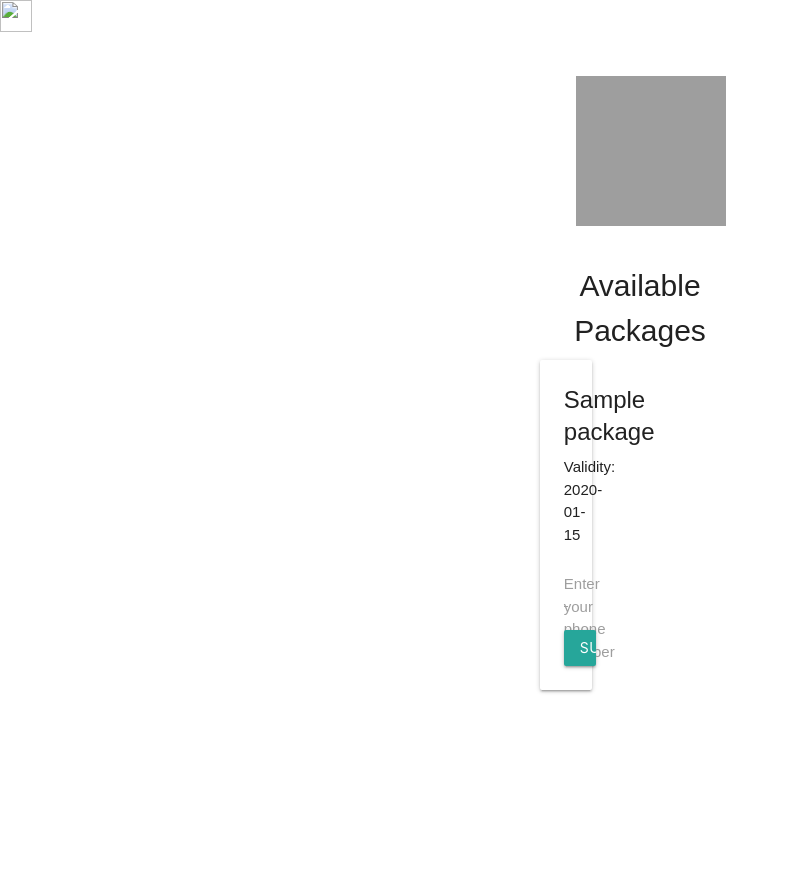
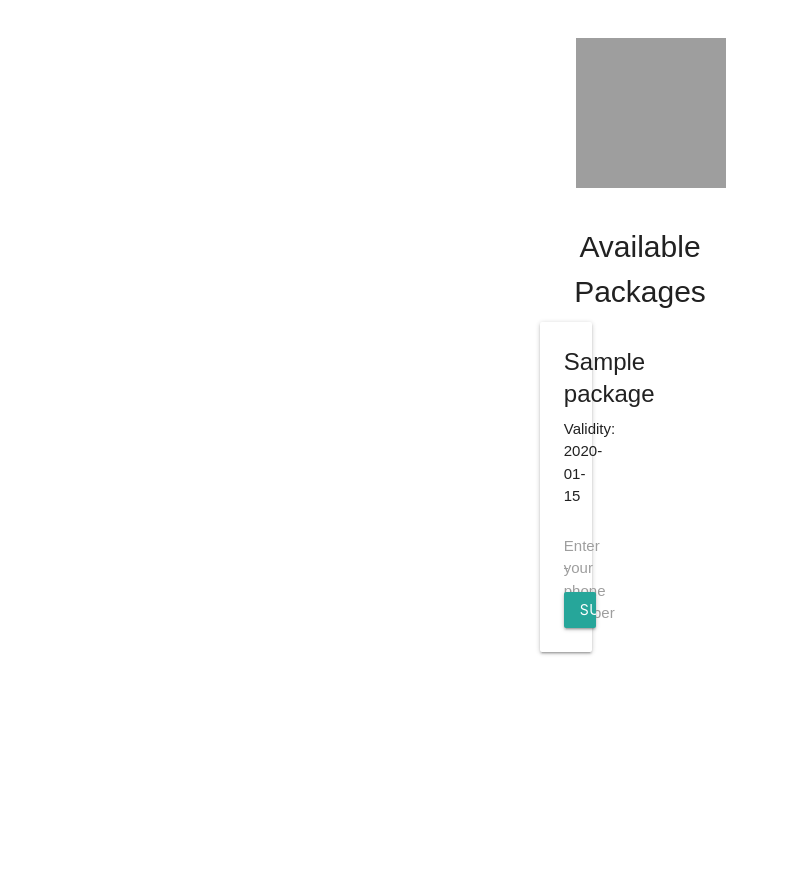
Before and after one commit to bigmachini/captative_portal, a Flask app: template templates/index-list.html in a window 1280 px wide. Shown: the whole page, without its empty margins (0-789 px from the left). After the commit the page ends 655 px from the top, so only its background shows below. Run offline with Flask 3, Linux system fonts and the light colour scheme; the template is opened without the code that fills it: most values are stand-ins (such as "Sample title", 1, 10 or a date in 2020); grey boxes are pictures that could not be loaded.

Commit message:
Fix icon referece

```diff
--- a/templates/connect.html
+++ b/templates/connect.html
@@ -6,8 +6,8 @@
     <meta name="viewport" content="width=device-width, initial-scale=1.0, maximum-scale=1.0, user-scalable=no"/>
     <link rel="stylesheet" href="../static/css/materialize.min.css">
     <link rel="stylesheet" href="../static/css/all.min.css">
-    <img src="../static/images/favicomatic/favicon-32x32.png" height="32" width="32"/>
-    <img src="../static/images/favicomatic/favicon-16x16.png" height="16" width="16"/>
+    <link rel="icon" type="image/png" href="../static/images/favicomatic/favicon-32x32.png" height="32" width="32"/>
+    <link rel="icon" type="image/png" href="../static/images/favicomatic/favicon-16x16.png" height="16" width="16"/>
     <link rel="stylesheet" href="../static/css/style.css">
 </head>
 <body>
--- a/templates/index-list.html
+++ b/templates/index-list.html
@@ -6,8 +6,8 @@
     <meta name="viewport" content="width=device-width, initial-scale=1.0, maximum-scale=1.0, user-scalable=no"/>
     <link rel="stylesheet" href="../static/css/materialize.min.css">
     <link rel="stylesheet" href="../static/css/all.min.css">
-    <img src="../static/images/favicomatic/favicon-32x32.png" height="32" width="32"/>
-    <img src="../static/images/favicomatic/favicon-16x16.png" height="16" width="16"/>
+    <link rel="icon" type="image/png" href="../static/images/favicomatic/favicon-32x32.png" height="32" width="32"/>
+    <link rel="icon" type="image/png" href="../static/images/favicomatic/favicon-16x16.png" height="16" width="16"/>
     <link rel="stylesheet" href="../static/css/style.css">
 </head>
 <body>
```
